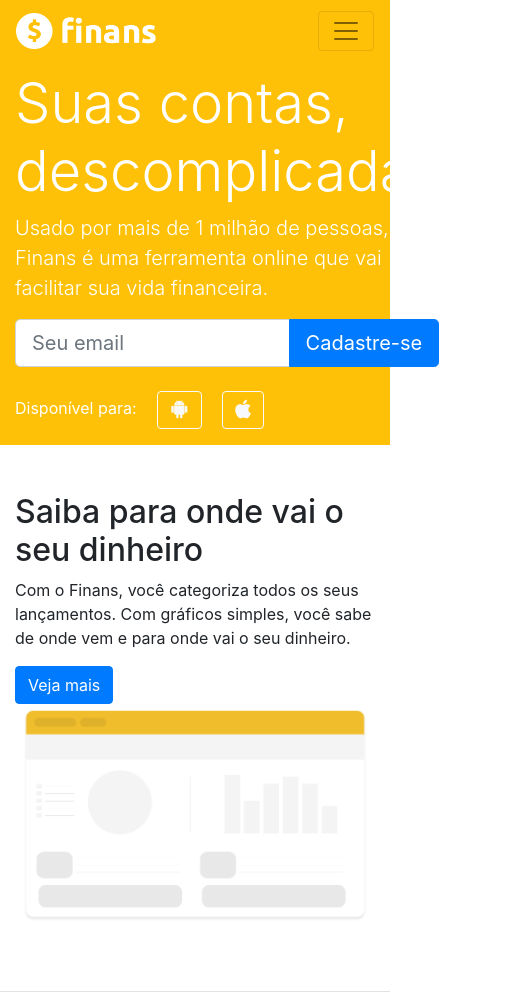
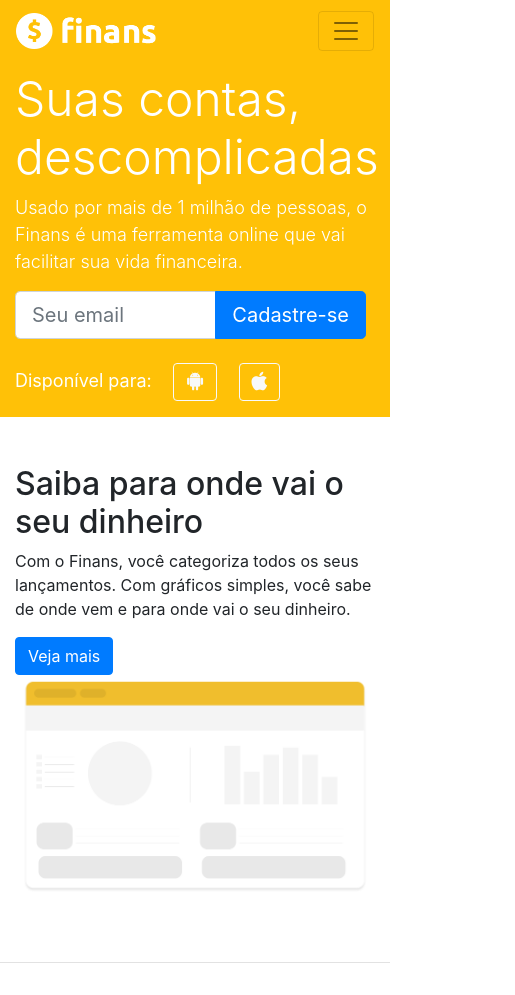
Before and after one commit to GustavoSzi/finans, a plain HTML site: page index.html in a window 390 px wide. Shown: the top 995 px of the page, 515 px wide, since content can reach past the window. Drawn offline with nearby package versions, Linux system fonts and the light colour scheme.

Commit message:
Responsividade melhorada

```diff
--- a/css/estilo.css
+++ b/css/estilo.css
@@ -1,3 +1,7 @@
+.input-group{
+    max-width: 70vw;
+}
+
 #logo{
     width: 140px;
 }
@@ -20,3 +24,18 @@
 footer p a{
     margin: 5px 15px;
 }
+
+
+@media screen and (max-width: 768px){
+    .home h1.display-4{
+        font-size: 48px;
+    }
+
+    .home p{
+        font-size: 18px;
+    }
+
+    .home .input-group{
+        max-width: 90vw;
+    }
+}
--- a/index.html
+++ b/index.html
@@ -96,7 +96,7 @@
         <div class="container">
           <div class="row">
             <div class="col-md-6">
-              <img src="imagens/juros.png" alt="">
+              <img src="imagens/juros.png" alt="" class="img-fluid">
             </div>
             <div class="col-md-6 d-flex">
               <div class="align-self-center">
```
